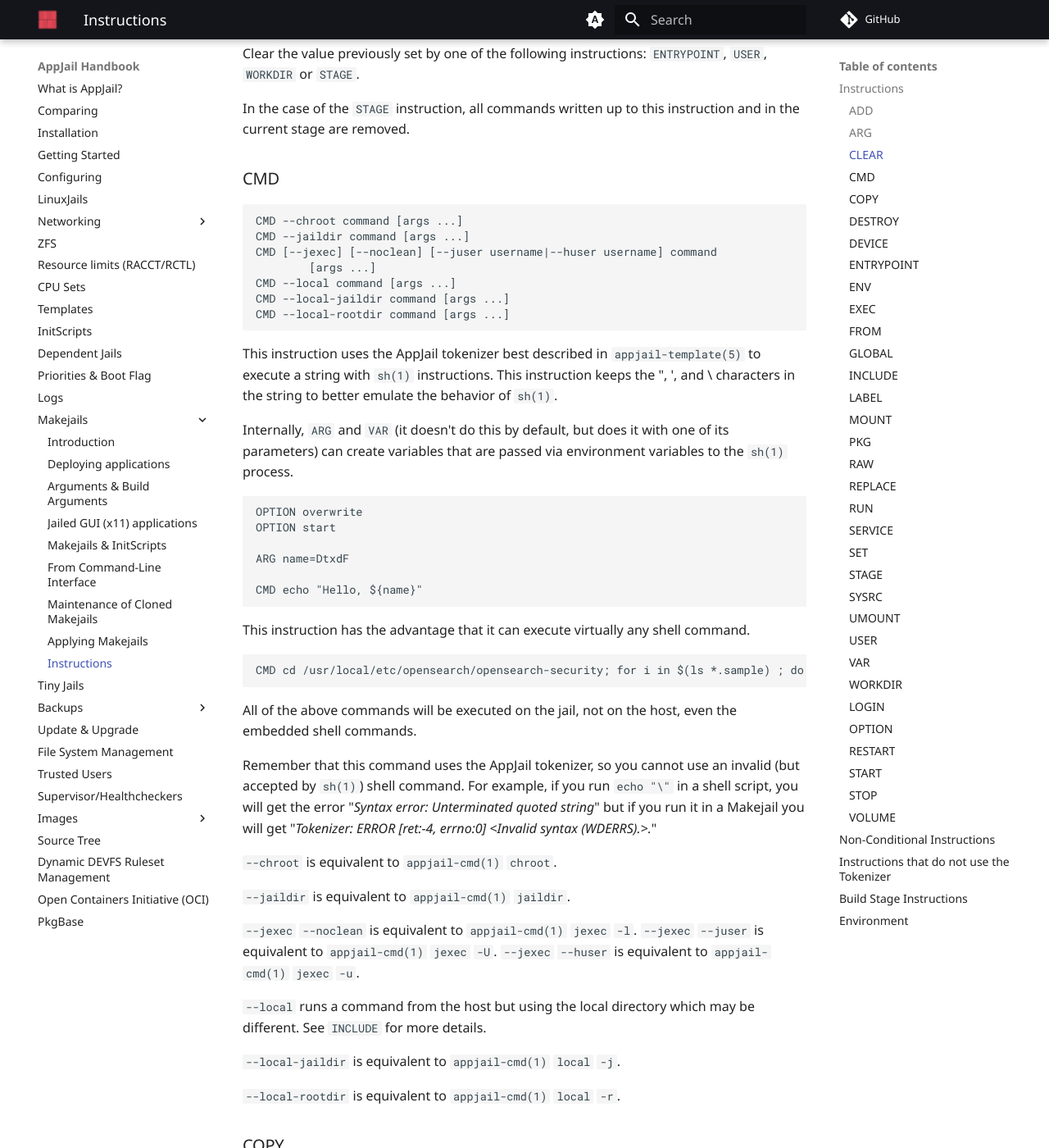
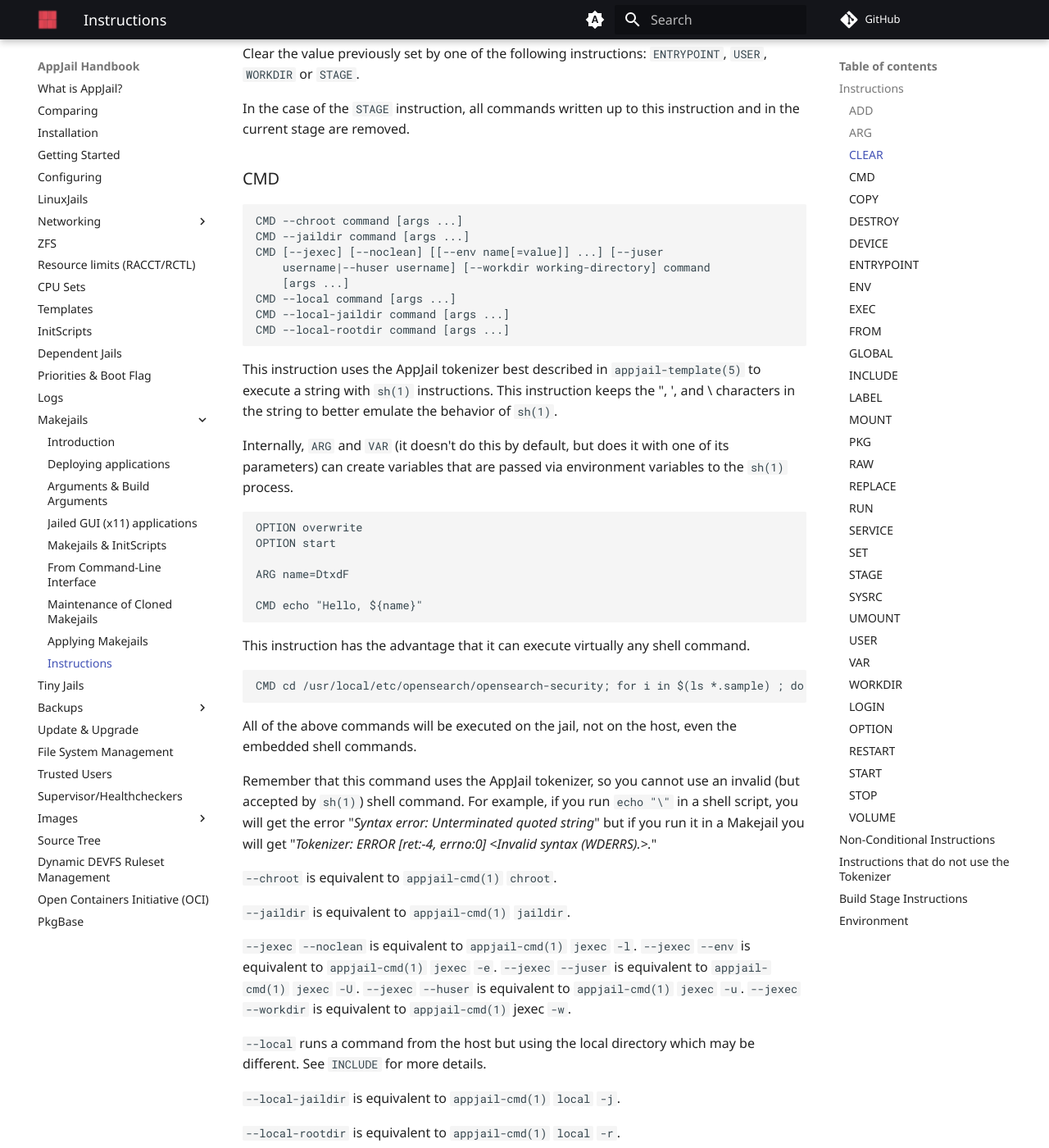
Before and after one commit to DtxdF/AppJail.docs, an MkDocs documentation site: the page built from docs/makejails/instructions.md, in a window 1280 px wide and 1400 px high, scrolled down 852 px. Shown: the whole window at 82% size. Built offline with MkDocs 1.6.1 and Material for MkDocs 9.7.7, drawn with Linux system fonts in a browser that asks for light colours; comment, search, counter and statistics services are not loaded.

Commit message:
makejails/instructions: Document --env and --workdir in CMD

````diff
--- a/docs/makejails/instructions.md
+++ b/docs/makejails/instructions.md
@@ -37,8 +37,9 @@ In the case of the `STAGE` instruction, all commands written up to this instruct
 ```
 CMD --chroot command [args ...]
 CMD --jaildir command [args ...]
-CMD [--jexec] [--noclean] [--juser username|--huser username] command
-        [args ...]
+CMD [--jexec] [--noclean] [[--env name[=value]] ...] [--juser
+    username|--huser username] [--workdir working-directory] command
+    [args ...]
 CMD --local command [args ...]
 CMD --local-jaildir command [args ...]
 CMD --local-rootdir command [args ...]
@@ -72,8 +73,10 @@ Remember that this command uses the AppJail tokenizer, so you cannot use an inva
 `--jaildir` is equivalent to `appjail-cmd(1)` `jaildir`.
 
 `--jexec` `--noclean` is equivalent to `appjail-cmd(1)` `jexec` `-l`.
+`--jexec` `--env` is equivalent to `appjail-cmd(1)` `jexec` `-e`.
 `--jexec` `--juser` is equivalent to `appjail-cmd(1)` `jexec` `-U`.
 `--jexec` `--huser` is equivalent to `appjail-cmd(1)` `jexec` `-u`.
+`--jexec` `--workdir` is equivalent to `appjail-cmd(1)` jexec `-w`.
 
 `--local` runs a command from the host but using the local directory which may be different. See `INCLUDE` for more details.
 
````
